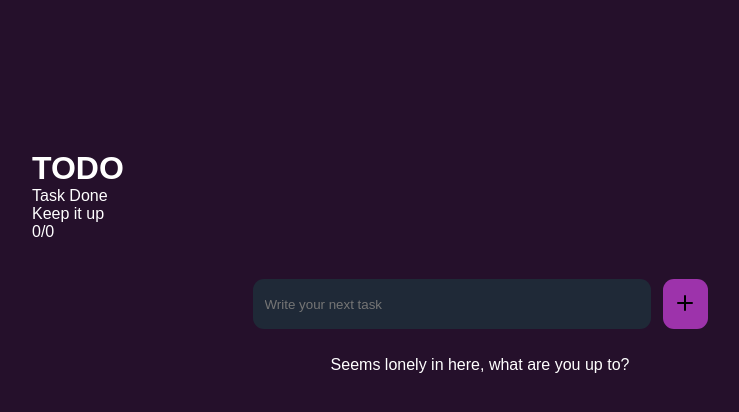
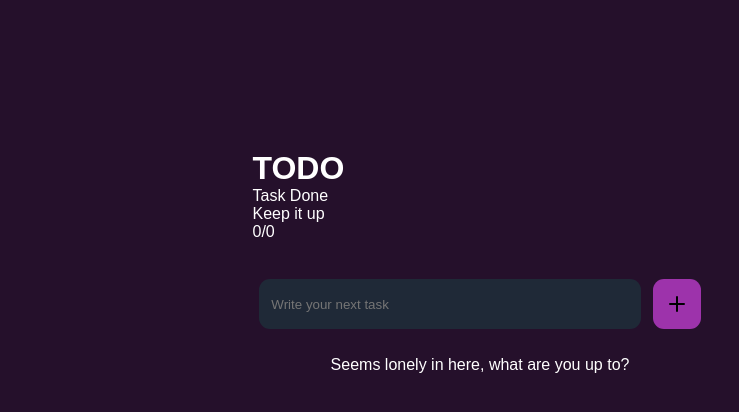
Before and after one commit to beatricexc/to-do-app, a Next.js app: page / in a window 1280 px wide. Shown: the top 412 px of the page, without its empty margins (160-899 px from the left). Built offline with nearby package versions, Linux system fonts and the light colour scheme.

Commit message:
update style

```diff
--- a/app/css/styles.css
+++ b/app/css/styles.css
@@ -1,24 +1,24 @@
+/* Global Reset */
 *,
 *::after,
 *::before {
   padding: 0;
   margin: 0;
-  font-family: inherit;
   box-sizing: border-box;
 }
+
+/* Body and HTML */
 html,
 body {
   font-family: sans-serif;
   background-color: #25102b;
   color: #fff;
-  display: flex;
-  align-items: center;
-  justify-content: center;
   width: 100vw;
+  height: 100vh;
+  overflow-x: hidden;
 }
-button {
-  cursor: pointer;
-}
+
+/* Accessibility - Visually Hidden Elements */
 .visually-hidden {
   position: absolute !important;
   clip: rect(1px, 1px, 1px, 1px);
@@ -29,18 +29,31 @@ button {
   overflow: hidden;
   white-space: nowrap;
 }
+
+/* General Styles */
+button {
+  cursor: pointer;
+  transition: background-color 0.3s ease, color 0.3s ease;
+}
+
+/* Text Sizes */
 .text_large {
   font-size: 32px;
 }
 .text_small {
   font-size: 24px;
 }
+
+/* Wrapper */
 .wrapper {
   display: flex;
   flex-direction: column;
   width: 70%;
+  max-width: var(--max-content-width, 455px); /* Use variable for consistency */
+  margin: 0 auto;
 }
-@media (max-width: 510px) {
+
+@media (max-width: 576px) {
   .wrapper {
     width: 100%;
   }
@@ -48,6 +61,8 @@ button {
     justify-content: center;
   }
 }
+
+/* Header */
 header {
   display: flex;
   align-items: center;
@@ -55,17 +70,20 @@ header {
   gap: 12px;
   padding: 42px;
 }
+
+/* Hero Section */
 .todohero_section {
   border: 1px solid #c2b39a;
   display: flex;
   align-items: center;
-  justify-content: space-around;
+  justify-content: space-between;
   align-self: center;
   width: 90%;
-  max-width: 455px;
+  max-width: var(--max-content-width, 455px);
   padding: 12px;
   border-radius: 11px;
 }
+
 .todohero_section div:last-child {
   background-color: #88ab33;
   width: 150px;
@@ -77,18 +95,22 @@ header {
   justify-content: center;
   text-align: center;
 }
+
+/* Form */
 .form {
   align-self: center;
   width: 97%;
-  max-width: 455px;
+  max-width: var(--max-content-width, 455px);
   display: flex;
   align-items: center;
   gap: 12px;
   margin-top: 38px;
 }
+
 .form label {
   width: 90%;
 }
+
 .form input {
   background-color: #1f2937;
   color: #fff;
@@ -98,25 +120,44 @@ header {
   border: none;
   border-radius: 11px;
   padding: 12px;
+  transition: box-shadow 0.3s ease, background-color 0.3s ease;
 }
+
+.form input:focus {
+  box-shadow: 0 0 4px #88ab33;
+  background-color: #2a3a47;
+}
+
 .form button {
-  width: 10%;
+  width: 50px;
   height: 50px;
   border-radius: 11px;
   background-color: #9d33ab;
   border: none;
+  display: flex;
+  align-items: center;
+  justify-content: center;
+  transition: background-color 0.3s ease, transform 0.2s ease;
 }
+
+.form button:hover {
+  background-color: #871a91;
+  transform: scale(1.05);
+}
+
+/* To-Do List */
 .todo_list {
   align-self: center;
   width: 97%;
-  max-width: 455px;
+  max-width: var(--max-content-width, 455px);
   display: flex;
   flex-direction: column;
   align-items: center;
-  margin-top: 27px;
-  margin-bottom: 27px;
+  margin: 27px 0;
   gap: 27px;
 }
+
+/* To-Do Item */
 .todo_item,
 .edit-form input {
   display: flex;
@@ -124,24 +165,29 @@ header {
   align-items: center;
   height: 70px;
   width: 100%;
-  max-width: 455px;
+  max-width: var(--max-content-width, 455px);
   border: 1px solid #c2b39a;
   font-size: 16px;
   background-color: #0d0d0d;
   color: #fff;
   padding: 12px;
 }
+
 .edit-form input {
-  outline: transparent;
+  outline: none;
   width: calc(100% - 14px);
   height: calc(100% - 12px);
-  border: transparent;
+  border: none;
+  background-color: transparent;
 }
+
+/* To-Do Items Left and Right */
 .todo_items_left,
 .todo_items_right {
   display: flex;
   align-items: center;
 }
+
 .todo_items_left {
   background-color: transparent;
   border: none;
@@ -149,14 +195,28 @@ header {
   gap: 12px;
   font-size: 16px;
 }
+
 .todo_items_right {
   gap: 4px;
 }
+
 .todo_items_right button {
   background-color: transparent;
   color: #fff;
   border: none;
+  transition: color 0.3s ease, transform 0.2s ease;
 }
+
+.todo_items_right button:hover {
+  color: #88ab33;
+  transform: scale(1.1);
+}
+
 .todo_items_right button svg {
   fill: #c2b39a;
+  transition: fill 0.3s ease;
 }
+
+.todo_items_right button:hover svg {
+  fill: #88ab33;
+}
```
